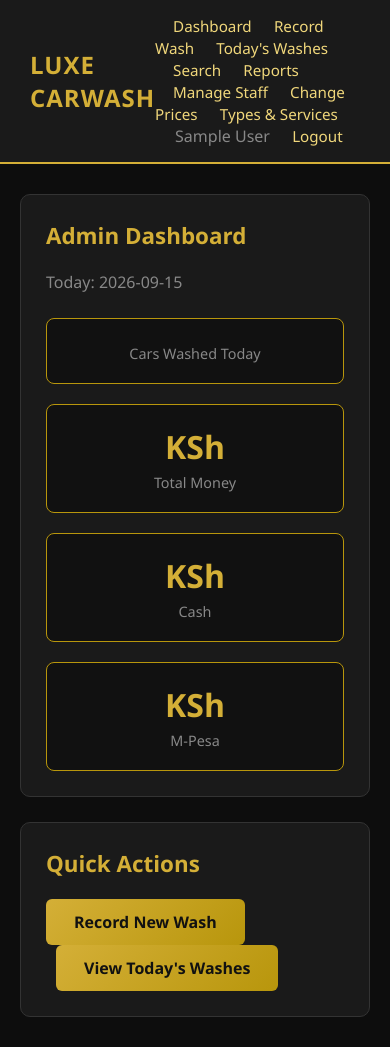
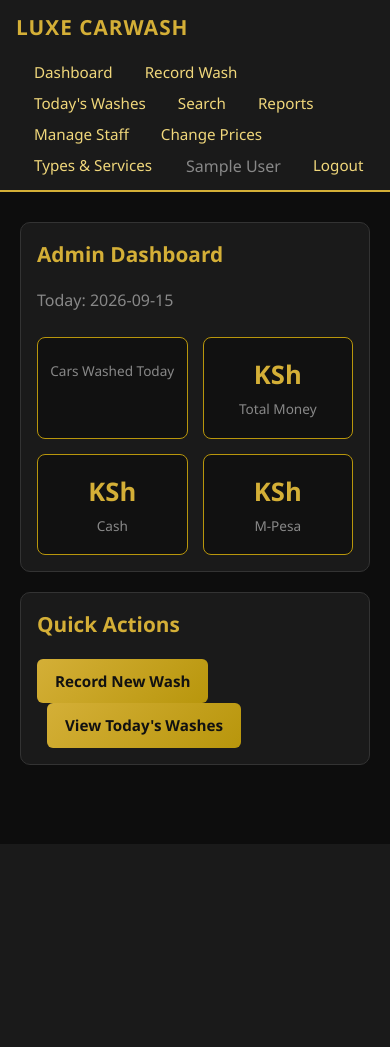
Before and after one commit to Dan150498/luxe-carwash, a Flask app: page /dashboard in a window 390 px wide. After the commit the page ends 844 px from the top, so only its background shows below. Run offline with Flask 3, Linux system fonts and the light colour scheme; the visitor is signed in with stand-in values (Sample User, id 1); data that the repository does not hold is empty; some libraries are stand-ins or nearby versions.

Commit message:
Add files via upload

```diff
--- a/static/css/style.css
+++ b/static/css/style.css
@@ -19,6 +19,7 @@ body {
     background-color: var(--black);
     color: var(--white);
     min-height: 100vh;
+    line-height: 1.5;
 }
 
 /* ===== LOGIN PAGE ===== */
@@ -27,6 +28,7 @@ body {
     justify-content: center;
     align-items: center;
     min-height: 100vh;
+    padding: 20px;
     background: linear-gradient(135deg, #0d0d0d 0%, #1a1a1a 50%, #0d0d0d 100%);
 }
 
@@ -34,7 +36,7 @@ body {
     background: var(--dark);
     border: 2px solid var(--gold);
     border-radius: 12px;
-    padding: 40px;
+    padding: 30px 25px;
     width: 100%;
     max-width: 420px;
     box-shadow: 0 0 30px rgba(212, 175, 55, 0.25);
@@ -43,7 +45,7 @@ body {
 .login-box h1 {
     text-align: center;
     color: var(--gold);
-    font-size: 2rem;
+    font-size: 1.8rem;
     margin-bottom: 8px;
     letter-spacing: 2px;
 }
@@ -51,12 +53,12 @@ body {
 .login-box .subtitle {
     text-align: center;
     color: var(--gray);
-    margin-bottom: 30px;
+    margin-bottom: 25px;
     font-size: 0.95rem;
 }
 
 .form-group {
-    margin-bottom: 20px;
+    margin-bottom: 18px;
 }
 
 .form-group label {
@@ -66,7 +68,8 @@ body {
     font-size: 0.9rem;
 }
 
-.form-group input {
+.form-group input,
+.form-group select {
     width: 100%;
     padding: 12px 15px;
     background: #111;
@@ -74,17 +77,17 @@ body {
     border-radius: 6px;
     color: white;
     font-size: 1rem;
-    transition: border-color 0.3s;
 }
 
-.form-group input:focus {
+.form-group input:focus,
+.form-group select:focus {
     outline: none;
     border-color: var(--gold);
 }
 
 .btn {
     display: inline-block;
-    padding: 12px 28px;
+    padding: 12px 24px;
     background: linear-gradient(135deg, var(--gold), var(--gold-dark));
     color: #111;
     border: none;
@@ -93,6 +96,7 @@ body {
     font-weight: 600;
     cursor: pointer;
     text-decoration: none;
+    text-align: center;
     transition: transform 0.2s, box-shadow 0.2s;
 }
 
@@ -103,7 +107,6 @@ body {
 
 .btn-block {
     width: 100%;
-    text-align: center;
 }
 
 .alert {
@@ -131,73 +134,79 @@ body {
     color: #66d9ef;
 }
 
-/* ===== GENERAL LAYOUT ===== */
+/* ===== NAVBAR ===== */
 .navbar {
     background: var(--dark);
     border-bottom: 2px solid var(--gold);
-    padding: 15px 30px;
+    padding: 12px 16px;
     display: flex;
     justify-content: space-between;
     align-items: center;
+    flex-wrap: wrap;
+    gap: 10px;
 }
 
 .navbar .brand {
     color: var(--gold);
-    font-size: 1.5rem;
+    font-size: 1.3rem;
     font-weight: 700;
     letter-spacing: 1px;
 }
 
-.navbar .user-info {
-    color: var(--gray);
+.nav-links {
+    display: flex;
+    flex-wrap: wrap;
+    gap: 8px 14px;
+    align-items: center;
 }
 
-.navbar a {
+.nav-links a {
     color: var(--gold-light);
     text-decoration: none;
-    margin-left: 20px;
+    font-size: 0.9rem;
 }
 
-.navbar a:hover {
+.nav-links a:hover {
     color: var(--gold);
 }
 
-.container {
+/* ===== CONTENT ===== */
+.content {
     max-width: 1100px;
-    margin: 30px auto;
-    padding: 0 20px;
+    margin: 20px auto;
+    padding: 0 16px;
 }
 
 .card {
     background: var(--dark);
     border: 1px solid #333;
     border-radius: 10px;
-    padding: 25px;
-    margin-bottom: 25px;
+    padding: 20px;
+    margin-bottom: 20px;
 }
 
 .card h2 {
     color: var(--gold);
-    margin-bottom: 20px;
-    font-size: 1.4rem;
+    margin-bottom: 18px;
+    font-size: 1.3rem;
 }
 
 .stats-grid {
     display: grid;
-    grid-template-columns: repeat(auto-fit, minmax(200px, 1fr));
-    gap: 20px;
+    grid-template-columns: repeat(auto-fit, minmax(140px, 1fr));
+    gap: 15px;
 }
 
 .stat-box {
     background: #111;
     border: 1px solid var(--gold-dark);
     border-radius: 8px;
-    padding: 20px;
+    padding: 18px 12px;
     text-align: center;
 }
 
 .stat-box .number {
-    font-size: 2rem;
+    font-size: 1.6rem;
     color: var(--gold);
     font-weight: 700;
 }
@@ -205,5 +214,67 @@ body {
 .stat-box .label {
     color: var(--gray);
     margin-top: 5px;
+    font-size: 0.85rem;
+}
+
+/* ===== TABLES ===== */
+table {
+    width: 100%;
+    border-collapse: collapse;
     font-size: 0.9rem;
 }
+
+th, td {
+    padding: 10px 8px;
+    text-align: left;
+}
+
+th {
+    background: #111;
+    color: var(--gold);
+    border-bottom: 1px solid #333;
+}
+
+td {
+    border-bottom: 1px solid #222;
+}
+
+/* Make tables scrollable on mobile */
+.table-responsive {
+    overflow-x: auto;
+    -webkit-overflow-scrolling: touch;
+}
+
+/* ===== MOBILE IMPROVEMENTS ===== */
+@media (max-width: 600px) {
+    .navbar {
+        flex-direction: column;
+        align-items: flex-start;
+    }
+
+    .nav-links {
+        width: 100%;
+        margin-top: 8px;
+    }
+
+    .login-box {
+        padding: 25px 18px;
+    }
+
+    .login-box h1 {
+        font-size: 1.5rem;
+    }
+
+    .card {
+        padding: 16px;
+    }
+
+    .btn {
+        padding: 11px 18px;
+        font-size: 0.95rem;
+    }
+
+    .stats-grid {
+        grid-template-columns: 1fr 1fr;
+    }
+}
```
